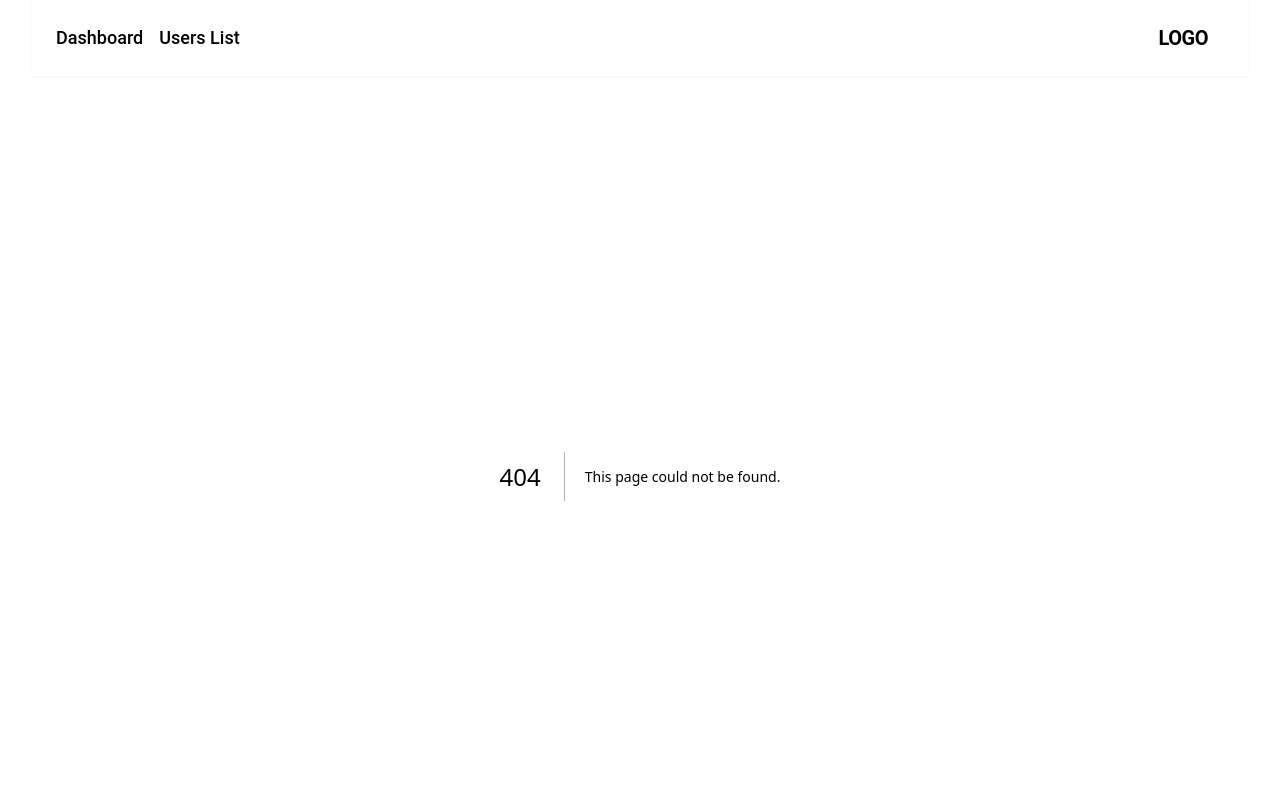
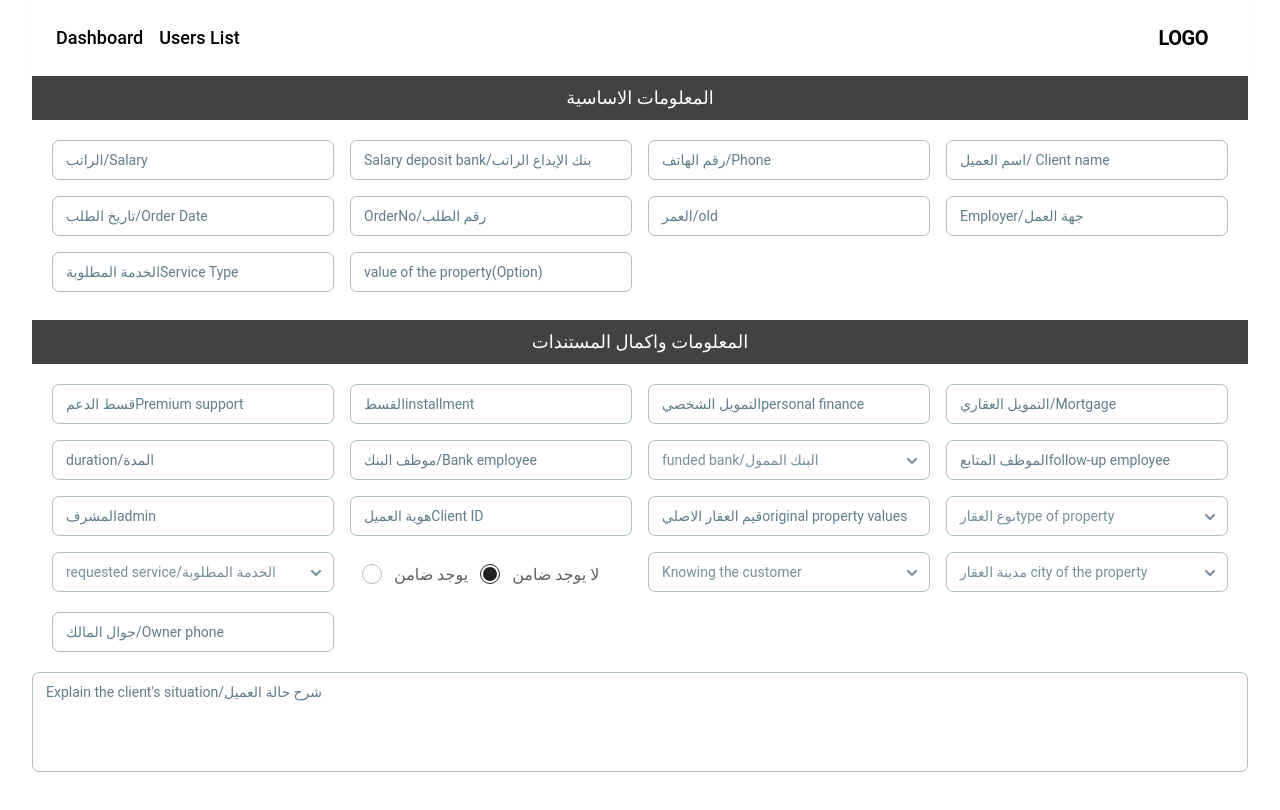
Before and after one commit to rubel-sh/demo-user-management, a Next.js app: page /new_order in a window 1280 px wide. Before the commit this address had no page. Shown: the top 810 px of the page. Built offline with nearby package versions, Linux system fonts and the light colour scheme.

Commit message:
adding forms

```diff
--- a/src/components/shared/StyledComponents.js
+++ b/src/components/shared/StyledComponents.js
@@ -8,3 +8,14 @@ export const ButtonWithCounter = ({ count, children }) => (
         New Orders
     </Button>
 );
+export const NewOrderSectionContainer = ({ children }) => <div className="space-y-2">{children}</div>;
+
+export const NewOrderSection = ({ children }) => <div>{children}</div>;
+
+export const BlackBgTitleBar = ({ children }) => (
+    <div className="bg-gray-800 text-white text-center py-2 text-lg ">{children}</div>
+);
+
+export const NewOrderSectionFormContainer = ({ children }) => (
+    <div className="p-5 grid grid-cols-2 lg:grid-cols-4 gap-4 ">{children}</div>
+);
--- a/src/components/ui/dashboard/NewOrders.js
+++ b/src/components/ui/dashboard/NewOrders.js
@@ -138,7 +138,6 @@ export default function NewOrders({ handleOpenAddUpdates }) {
                                     <span>{head?.arabic}</span>
                                     <span>{head?.english}</span>
                                 </div>
-                                <br />
 
                                 {head.length !== 0 && (
                                     <input
--- a/src/components/ui/dashboard/OverDueOrders.js
+++ b/src/components/ui/dashboard/OverDueOrders.js
@@ -143,12 +143,11 @@ export default function OverDueOrders() {
                 <thead>
                     <tr>
                         {TABLE_HEAD.map((head) => (
-                            <th key={head} className="border-b border-blue-gray-100 bg-blue-gray-50 p-4  ">
+                            <th key={head} className="border-b border-blue-gray-100 bg-blue-gray-50 p-3   ">
                                 <div className="flex flex-col gap-2 ">
                                     <span>{head?.arabic}</span>
                                     <span>{head?.english}</span>
                                 </div>
-                                <br />
                                 {(head?.english === "Employee" ||
                                     head?.english === "Status" ||
                                     head?.english === "Client Name" ||
--- a/src/pages/index.js
+++ b/src/pages/index.js
@@ -7,6 +7,7 @@ import { Badge, Button, ButtonGroup } from "@material-tailwind/react";
 import React, { useState } from "react";
 import Head from "next/head";
 import OrderTimelineModal from "@/components/ui/dashboard/OrderTimelineModal";
+import Link from "next/link";
 
 const inter = Inter({ subsets: ["latin"] });
 
@@ -30,7 +31,9 @@ export default function Home() {
                         <div className="mt-10 mb-5 mx-auto">
                             <ButtonGroup size="md">
                                 <Button>
-                                    اضافة طلب جديد <br /> New Order
+                                    <Link href={"new_order"} className="w-full h-full inline-block">
+                                        اضافة طلب جديد <br /> New Order
+                                    </Link>
                                 </Button>
                                 <Button>
                                     جميع المتطلبات
--- /dev/null
+++ b/src/pages/new_order/index.js
@@ -0,0 +1,104 @@
+import {
+    BlackBgTitleBar,
+    NewOrderSection,
+    NewOrderSectionContainer,
+    NewOrderSectionFormContainer,
+} from "@/components/shared/StyledComponents";
+import Container from "@/components/widgets/Container";
+import { Input, Option, Radio, Select, Textarea } from "@material-tailwind/react";
+import React from "react";
+
+const NewOrder = () => {
+    return (
+        <Container>
+            {/* Section One */}
+            <NewOrderSectionContainer>
+                <NewOrderSection>
+                    <BlackBgTitleBar>المعلومات الاساسية</BlackBgTitleBar>
+                    <NewOrderSectionFormContainer>
+                        <Input size="md" label="الراتب/Salary" />
+                        <Input size="md" label="Salary deposit bank/بنك الإيداع الراتب" />
+                        <Input size="md" label="رقم الهاتف/Phone" />
+                        <Input size="md" label="اسم العميل/ Client name" />
+                        <Input size="md" label="تاريخ الطلب/Order Date" />
+                        <Input size="md" label="OrderNo/رقم الطلب" />
+                        <Input size="md" label="العمر/old" />
+                        <Input size="md" label="Employer/جهة العمل" />
+                        <Input size="md" label="الخدمة المطلوبةService Type" />
+                        <Input size="md" label="value of the property(Option)" />
+                    </NewOrderSectionFormContainer>
+                </NewOrderSection>
+
+                {/* Section Two */}
+                <NewOrderSection>
+                    <BlackBgTitleBar>المعلومات واكمال المستندات</BlackBgTitleBar>
+                    <NewOrderSectionFormContainer>
+                        <Input size="md" label="قسط الدعمPremium support" />
+                        <Input size="md" label="القسطinstallment" />
+                        <Input size="md" label="التمويل الشخصيpersonal finance" />
+                        <Input size="md" label="التمويل العقاري/Mortgage" />
+                        <Input size="md" label="duration/المدة" />
+                        <Input size="md" label="موظف البنك/Bank employee" />
+                        {/* Dropdown */}
+                        <Select label="funded bank/البنك الممول">
+                            <Option>نوع العقارtype of property</Option>
+                            <Option>نوع العقارtype of property</Option>
+                            <Option>نوع العقارtype of property</Option>
+                            <Option>نوع العقارtype of property</Option>
+                            <Option>نوع العقارtype of property</Option>
+                        </Select>
+                        <Input size="md" label="الموظف المتابعfollow-up employee" />
+                        <Input size="md" label="المشرفadmin" />
+                        <Input size="md" label="هوية العميلClient ID" />
+                        <Input size="md" label="قيم العقار الاصليoriginal property values" />
+                        {/* Dropdown */}
+                        <Select label="نوع العقارtype of property">
+                            <Option>نوع العقارtype of property</Option>
+                            <Option>نوع العقارtype of property</Option>
+                            <Option>نوع العقارtype of property</Option>
+                            <Option>نوع العقارtype of property</Option>
+                            <Option>نوع العقارtype of property</Option>
+                        </Select>
+                        {/* Dropdown */}
+                        <Select label="requested service/الخدمة المطلوبة">
+                            <Option>نوع العقارtype of property</Option>
+                            <Option>نوع العقارtype of property</Option>
+                            <Option>نوع العقارtype of property</Option>
+                            <Option>نوع العقارtype of property</Option>
+                            <Option>نوع العقارtype of property</Option>
+                        </Select>
+
+                        {/* Radio Button */}
+                        <div className="flex ">
+                            <Radio id="html" name="type" label="يوجد ضامن" />
+                            <Radio id="react" name="type" label="لا يوجد ضامن" defaultChecked />
+                        </div>
+
+                        {/* Dropdown */}
+                        <Select label="Knowing the customer ">
+                            <Option>نوع العقارtype of property</Option>
+                            <Option>نوع العقارtype of property</Option>
+                            <Option>نوع العقارtype of property</Option>
+                            <Option>نوع العقارtype of property</Option>
+                            <Option>نوع العقارtype of property</Option>
+                        </Select>
+
+                        {/* Dropdown */}
+                        <Select label="مدينة العقار city of the property">
+                            <Option>نوع العقارtype of property</Option>
+                            <Option>نوع العقارtype of property</Option>
+                            <Option>نوع العقارtype of property</Option>
+                            <Option>نوع العقارtype of property</Option>
+                            <Option>نوع العقارtype of property</Option>
+                        </Select>
+
+                        <Input size="md" label="جوال المالك/Owner phone" />
+                    </NewOrderSectionFormContainer>
+                    <Textarea label="Explain the client's situation/شرح حالة العميل" />
+                </NewOrderSection>
+            </NewOrderSectionContainer>
+        </Container>
+    );
+};
+
+export default NewOrder;
```
